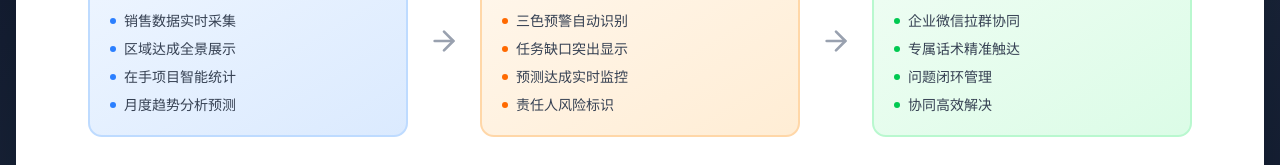
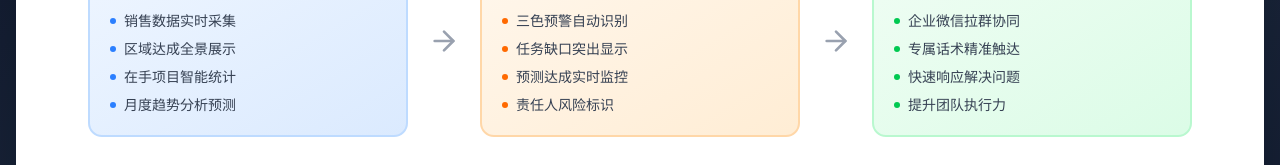
Before and after one commit to navylee1990/coze_jsc, a Next.js app: page /ppt in a window 1280 px wide. Shown: the part 276-441 px from the top of the page. Built offline with nearby package versions, Linux system fonts and the light colour scheme.

Commit message:
feat: 优化行动层内容，改为更具体可演示的描述

```diff
--- a/src/app/ppt/page.tsx
+++ b/src/app/ppt/page.tsx
@@ -98,11 +98,11 @@ export default function PPTPage() {
                     </div>
                     <div className="flex items-center gap-2">
                       <div className="w-1.5 h-1.5 rounded-full bg-green-500"></div>
-                      <span>问题闭环管理</span>
+                      <span>快速响应解决问题</span>
                     </div>
                     <div className="flex items-center gap-2">
                       <div className="w-1.5 h-1.5 rounded-full bg-green-500"></div>
-                      <span>协同高效解决</span>
+                      <span>提升团队执行力</span>
                     </div>
                   </div>
                 </div>
```
